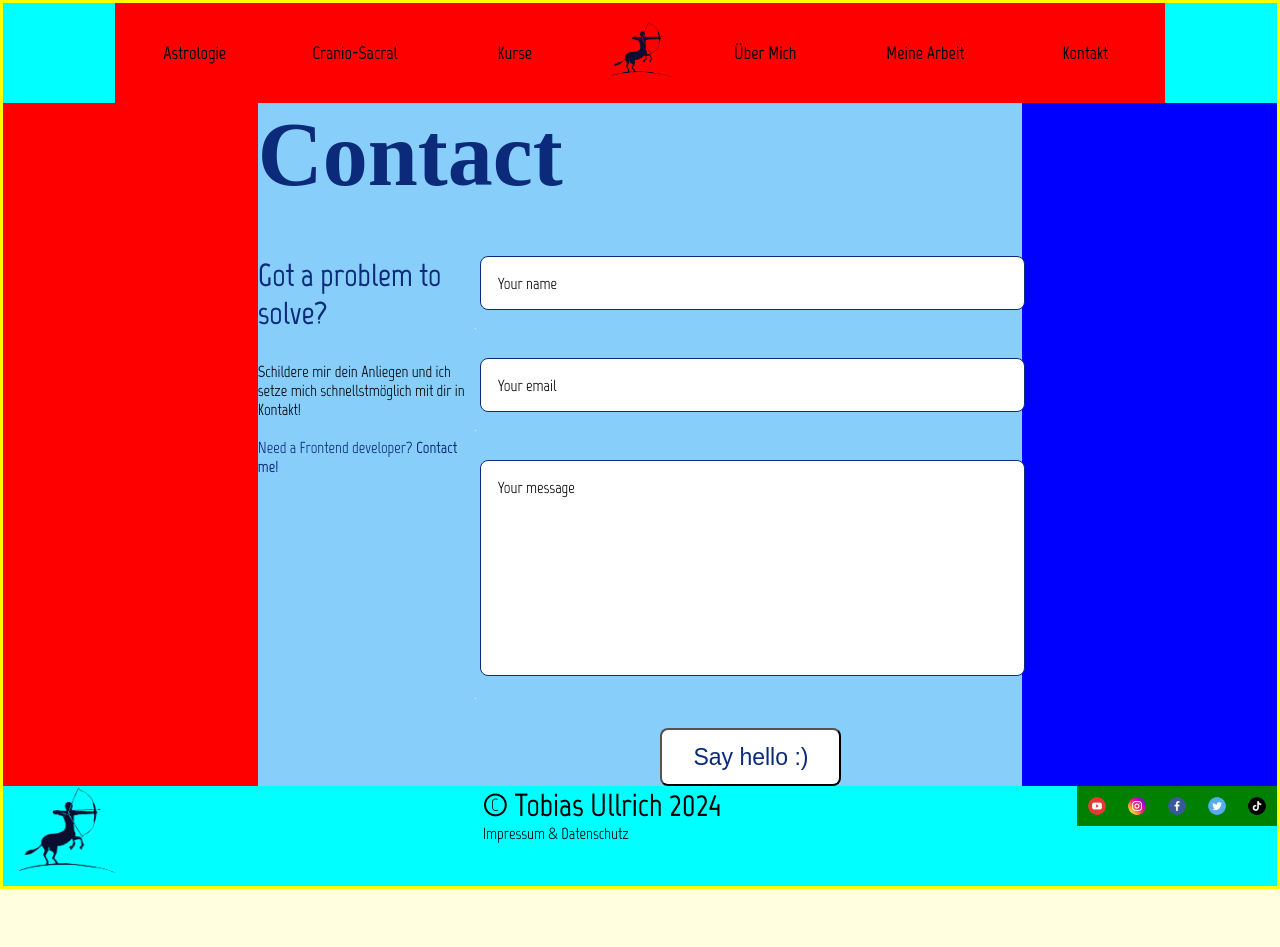
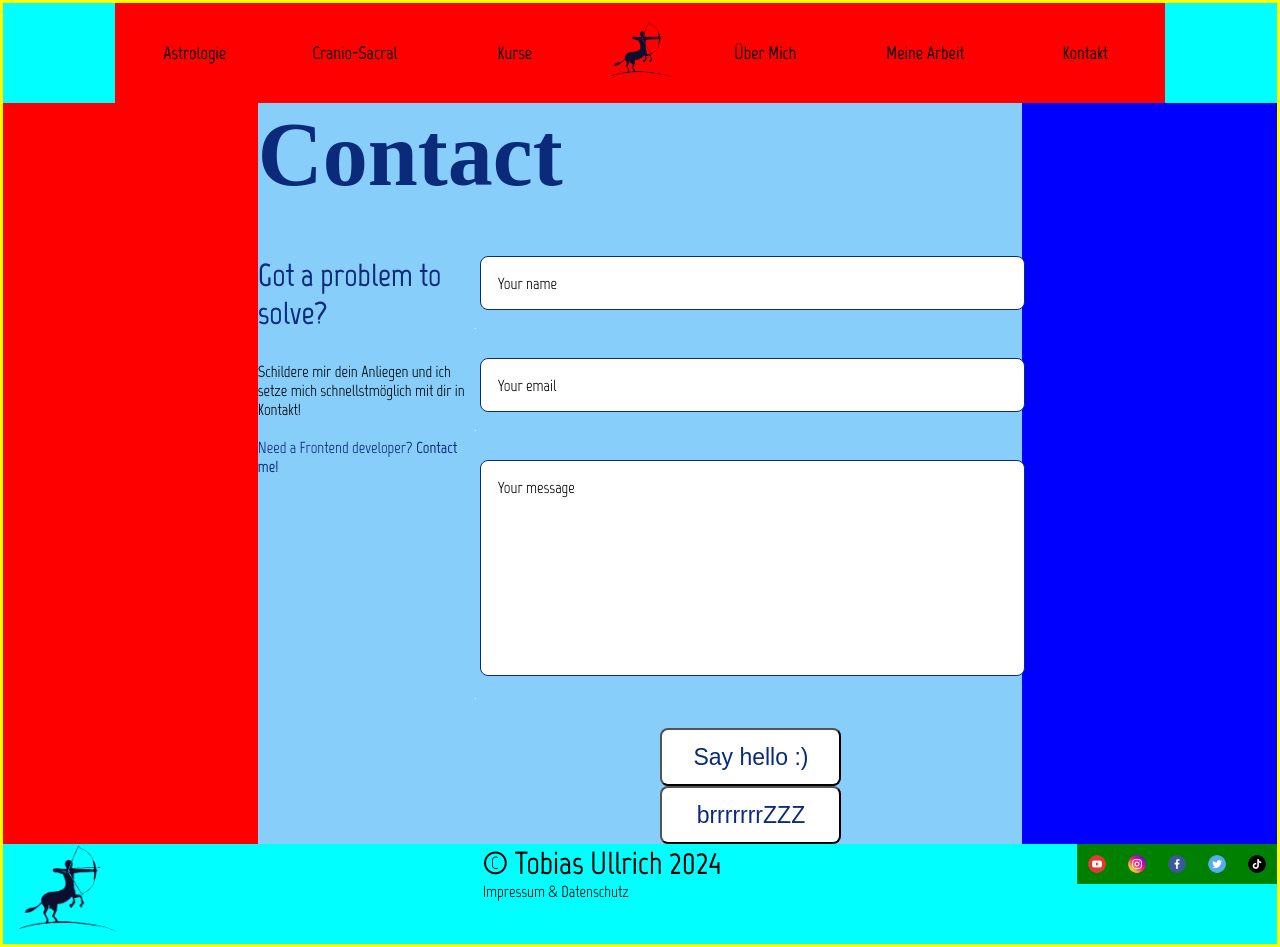
Before and after one commit to TobiasUllrich/HomePageTemplate, an Angular app in the folder hptemplate/: page /Kontakt in a window 1280 px wide. Before the commit the page ends 889 px from the top, so only its background shows below. Built offline with nearby package versions, Linux system fonts and the light colour scheme.

Commit message:
custom button

```diff
--- a/hptemplate/src/app/app.module.ts
+++ b/hptemplate/src/app/app.module.ts
@@ -18,6 +18,7 @@ import { PagefiveComponent } from './pagefive/pagefive.component';
 import { PagesixComponent } from './pagesix/pagesix.component';
 import { PagesevenComponent } from './pageseven/pageseven.component';
 import { ContactboxComponent } from './contactbox/contactbox.component';
+import { CustombuttonComponent } from './custombutton/custombutton.component';
 
 @NgModule({
   declarations: [
@@ -36,7 +37,8 @@ import { ContactboxComponent } from './contactbox/contactbox.component';
     PagefiveComponent,
     PagesixComponent,
     PagesevenComponent,
-    ContactboxComponent
+    ContactboxComponent,
+    CustombuttonComponent
   ],
   imports: [
     BrowserModule,
--- a/hptemplate/src/app/contactbox/contactbox.component.html
+++ b/hptemplate/src/app/contactbox/contactbox.component.html
@@ -53,6 +53,7 @@
                 <!-- For input: If inputField filled, then "OK", otherwise "ALERT" -->
 
                 <button type="submit" #sendbutton>Say hello :)</button>
+                <app-custombutton [buttonText]="label" [buttonLink]="link" [buttonWhere]="where"></app-custombutton>
 
              </form>
 
--- a/hptemplate/src/app/contactbox/contactbox.component.ts
+++ b/hptemplate/src/app/contactbox/contactbox.component.ts
@@ -14,6 +14,14 @@ export class ContactboxComponent implements OnInit{
     @ViewChild('messageField') messageField!: ElementRef; //To contact #messageField of the HTML-Code
     @ViewChild('sendbutton') sendbutton!: ElementRef; //To contact #sendbutton of the HTML-Code
     constructor() { }
+
+
+    /**
+     * For the cusomized Button
+     */
+    label = 'brrrrrrrZZZ';
+    link = '';
+    where = '';
 
 
 
--- /dev/null
+++ b/hptemplate/src/app/custombutton/custombutton.component.html
@@ -0,0 +1 @@
+<button type="button" (click)="clickFunction()"> {{ buttonText }} </button>
--- /dev/null
+++ b/hptemplate/src/app/custombutton/custombutton.component.scss
@@ -0,0 +1,19 @@
+button {
+    height: 58px;
+    width: 181px;
+    background-color: white;
+    border-radius: 8px;
+    font-size: 23px;
+    color: #0B2A7A;
+    cursor: pointer;
+    transition: all 0.5s ease-in-out;
+    background-size: 298%;
+
+    &:hover {
+        background-position: 100%;
+        background-image: -webkit-linear-gradient(30deg, rgba(246, 249, 255, 1) 0%, rgba(11, 42, 122, 1) 64%, rgba(5, 29, 93, 1) 100%);
+        background-image: linear-gradient(30deg, rgba(246, 249, 255, 1) 0%, rgba(11, 42, 122, 1) 64%, rgba(5, 29, 93, 1) 100%);
+        color: white;
+        border-color: #0B2A7A;
+    }
+}
--- /dev/null
+++ b/hptemplate/src/app/custombutton/custombutton.component.ts
@@ -0,0 +1,36 @@
+import { Component, EventEmitter, Input, Output } from '@angular/core';
+import { Router } from '@angular/router';
+
+@Component({
+  selector: 'app-custombutton',
+  templateUrl: './custombutton.component.html',
+  styleUrl: './custombutton.component.scss'
+})
+export class CustombuttonComponent {
+
+  @Input() buttonText: string = ''; //MUSS DIREKT INSTANZIERT WERDEN, SONST MECKERT TYPESCRIPT!
+  @Input() buttonLink: string = ''; //MUSS DIREKT INSTANZIERT WERDEN, SONST MECKERT TYPESCRIPT!
+  @Input() buttonWhere: string = ''; //MUSS DIREKT INSTANZIERT WERDEN, SONST MECKERT TYPESCRIPT!
+  // @Output() onClick = new EventEmitter<any>();
+
+
+  constructor(private router: Router) {}
+
+  clickFunction(){
+//'/Kontakt'
+      console.log('buttonText: ',this.buttonText);
+      console.log('buttonLink: ',this.buttonLink);
+      console.log('buttonWhere: ',this.buttonWhere);
+      //window.open(this.links[id], "_blank");
+      this.router.navigateByUrl('/Astrologie')
+  }
+
+
+  // onClickButton(event: MouseEvent) {
+  //     console.log(event);
+  //     this.onClick.emit(event);
+  // }
+
+
+
+}
--- a/hptemplate/src/app/navmenu/navmenu.component.ts
+++ b/hptemplate/src/app/navmenu/navmenu.component.ts
@@ -89,7 +89,7 @@ export class NavmenuComponent {
     '',
    ];
 
-   saveHoveredMain: string = '';
+
 
 
 
@@ -100,32 +100,24 @@ export class NavmenuComponent {
     //console.log('id erste 4 Stellen:', elementId.substring(0,4)); //Befindet sich der Mauszeiger über einem main-menü-punkt?
     //console.log('id nach ab 5ter Stelle:', elementId.substring(4,elementId.length)); //Id die nach 'main' kommt, bei 'main1' ist es '1'
 
-    //Wenn ein Main-HTML-Element gehovert wird, dann mache das Untermenü sichtbar
+    //Wenn ein Main-HTML-Element gehovert wird, dann mache das Untermenü (hat die id=4, wenn main4 gehovert wird) sichtbar
     if(elementId.substring(0,4) == 'main'){
-      this.saveHoveredMain =  elementId;
-      (<HTMLInputElement>document.getElementById(elementId.substring(4,elementId.length))).classList.remove('d-none');
+
+      //Prüfe das Array mit den Menü-Punkten
+      for(let i=0;i<this.routes.length;i++){
+        //Entferne 'd-none'-Klasse beim zugehörigen Untermenü
+        if(elementId.substring(4,elementId.length)==i.toString()){
+          (<HTMLInputElement>document.getElementById(elementId.substring(4,elementId.length))).classList.remove('d-none');
+        }
+        else{
+          //Füge bei allen anderen Untermenüs die 'd-none'-Klasse hinzu, AUßER beim Menüpunkt mit dem Logo ('indexOfPositionOfLogo')
+          if (i != this.indexOfPositionOfLogo){(<HTMLInputElement>document.getElementById(i.toString())).classList.add('d-none')};
+        }
+      };
+
     }
-    //Wenn ein HTML-Element gehovert wird, das keine ID besitzt, dann verstecke das zum vorherig gehoverten Main-Menü zugehörige Untermenü wieder
-    if(elementId == '' && this.saveHoveredMain !==  ''){
-        let idOfTheSubMenu = this.saveHoveredMain.substring(4,this.saveHoveredMain.length);
-        (<HTMLInputElement>document.getElementById(idOfTheSubMenu)).classList.add('d-none');
-        this.saveHoveredMain =  '';
-    }
+
    }
 
 
-  //  @HostListener('document:mouseout', ['$event'])
-  //  onDocumentNotHover(event: MouseEvent) {
-  //  let elementId: string = (event.target as Element).id;
-  //  //console.log('id: ',elementId); //Id des Elements, z.B. 'main1'
-  //  //console.log('id erste 4 Stellen:', elementId.substring(0,4)); //Befindet sich der Mauszeiger über einem main-menü-punkt?
-  //  //console.log('id nach ab 5ter Stelle:', elementId.substring(4,elementId.length)); //Id die nach 'main' kommt, bei 'main1' ist es '1'
-
-  //  //Wenn ein Main-HTML-Element gehovert wird, dann mache das Untermenü sichtbar
-  //  if(elementId.substring(0,4) == 'main'){
-  //    (<HTMLInputElement>document.getElementById(elementId.substring(4,elementId.length))).classList.add('d-none');
-  //  }
-  // }
-
-
 }
--- a/hptemplate/src/app/pagesix/pagesix.component.html
+++ b/hptemplate/src/app/pagesix/pagesix.component.html
@@ -1,3 +1,8 @@
 <h1>Diplomarbeit</h1>
 
-<iframe width="100%" height="100%" src="assets/pdf/Evolutionär Astrologische Prinzipien in der Cranio-Sacral-Therapie.pdf"> Überschriften </iframe>
+<!-- <iframe width="100%" height="100%" src="assets/pdf/Evolutionär Astrologische Prinzipien in der Cranio-Sacral-Therapie.pdf#toolbar=0"> Überschriften </iframe> -->
+
+<!-- #toolbar=0; Entfernt alle Buttons beim PDF -->
+<!-- #zoom=FitH; Passt den Zoom des PDFs auf horizontaler Ebene an (#zoom=FitV; Passt den Zoom des PDFs auf vertikaler Ebene an) -->
+
+<embed class="pdf-sizing" src="assets/pdf/Evolutionär Astrologische Prinzipien in der Cranio-Sacral-Therapie.pdf#toolbar=0#zoom=FitH" type="application/pdf">
--- a/hptemplate/src/app/pagesix/pagesix.component.scss
+++ b/hptemplate/src/app/pagesix/pagesix.component.scss
@@ -4,5 +4,10 @@
     flex-direction: column;
     align-items:center;
     width:100%;
+}
+
+.pdf-sizing{
+    width:100%;
     height:1000px;
+    margin-bottom:80px;
 }
```
Also changed, not shown: 1 other file (tests, documents, lock files or other folders).
